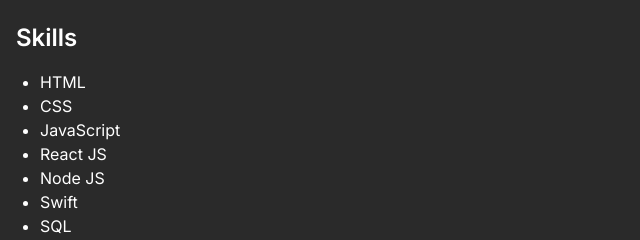
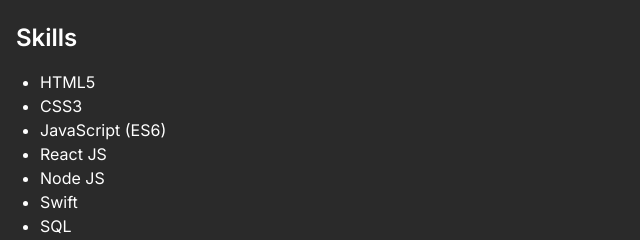
Before and after one commit to evsachin/sachin-portfolio, a plain HTML site: page index.html in a window 1280 px wide. Shown: the part 282-522 px from the top of the page, 0-640 px from the left. Drawn offline with nearby package versions, Linux system fonts and the light colour scheme.

Commit message:
fix: skills changes

```diff
--- a/index.html
+++ b/index.html
@@ -202,9 +202,9 @@
     <section id="skills" class="px-4 py-8 bg-secondary text-white">
       <h2 class="text-2xl font-semibold mb-4">Skills</h2>
       <ul class="list-disc ml-6">
-        <li>HTML</li>
-        <li>CSS</li>
-        <li>JavaScript</li>
+        <li>HTML5</li>
+        <li>CSS3</li>
+        <li>JavaScript (ES6)</li>
         <li>React JS</li>
         <li>Node JS</li>
         <li>Swift</li>
```
